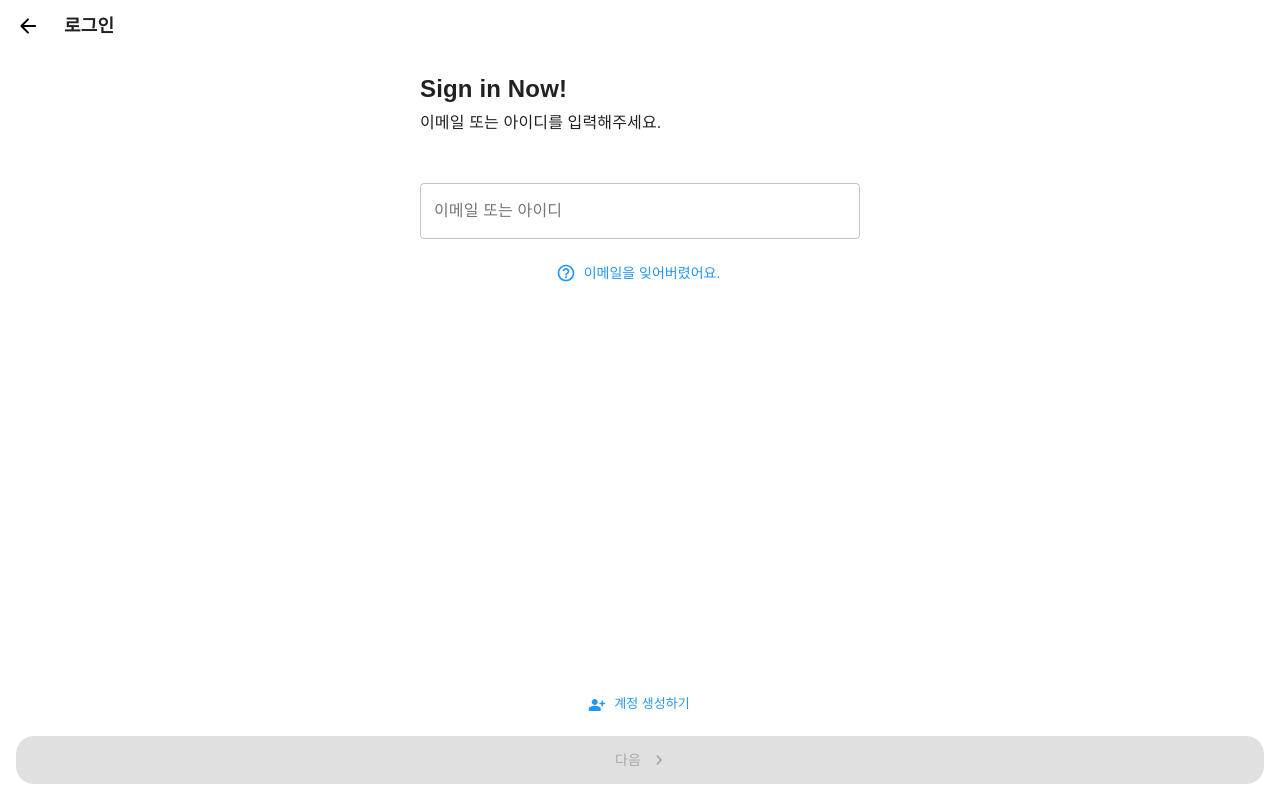
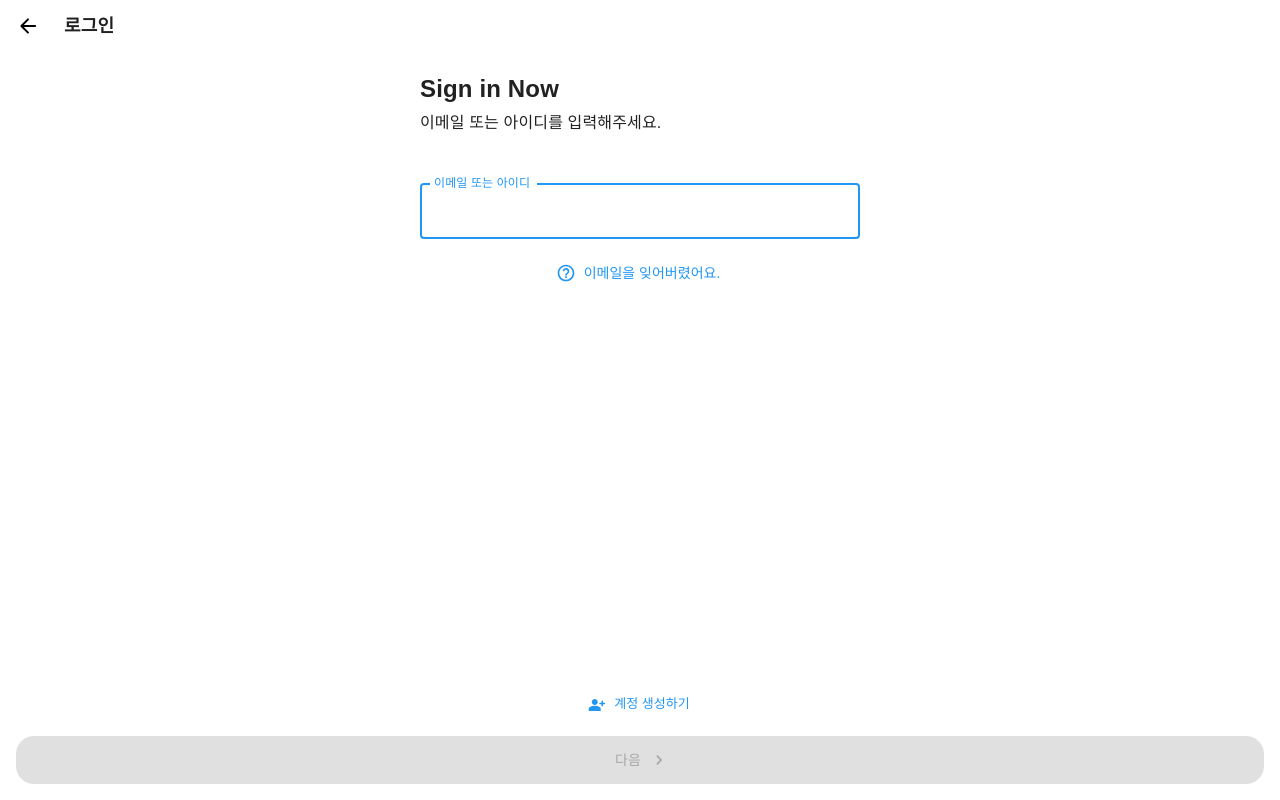
Before and after one commit to parkcoool/doitnow-frontend, a React (Create React App) app: page /auth/login in a window 1280 px wide. Built offline with nearby package versions, Linux system fonts and the light colour scheme; a web font is replaced by a local one.

Commit message:
Feat: Add `autofocus` attribute on login inputs

```diff
--- a/src/apis/getToken.ts
+++ b/src/apis/getToken.ts
@@ -13,11 +13,11 @@ interface GetTokenBody {
 interface GetTokenResponse {
   accessToken: {
     token: string;
-    expiresAt: string;
+    expiresIn: string;
   };
   refreshToken: {
     token: string;
-    expiresAt: string;
+    expiresIn: string;
   };
 }
 
--- a/src/pages/auth/login/Identifier.tsx
+++ b/src/pages/auth/login/Identifier.tsx
@@ -31,7 +31,7 @@ export default function Identifier({ loginData, loginDataDispatch, errorMessage,
           margin: "16px 0 0 0",
         }}
       >
-        Sign in Now!
+        Sign in Now
       </h1>
       <h2
         css={{
@@ -52,6 +52,7 @@ export default function Identifier({ loginData, loginDataDispatch, errorMessage,
         }}
       >
         <TextField
+          autoFocus
           disabled={loading}
           error={errorMessage !== undefined}
           helperText={errorMessage}
--- a/src/pages/auth/login/Password.tsx
+++ b/src/pages/auth/login/Password.tsx
@@ -37,7 +37,7 @@ export default function Password({ loginData, loginDataDispatch, errorMessage, l
           margin: "16px 0 0 0",
         }}
       >
-        Sign in Now!
+        Sign in Now
       </h1>
       <h2
         css={{
@@ -84,8 +84,8 @@ export default function Password({ loginData, loginDataDispatch, errorMessage, l
           margin: "16px 0 0 0",
         }}
       >
-        <input type="text" name="email" value={loginData.identifier} autoComplete="username email" readOnly hidden />
         <TextField
+          autoFocus
           disabled={loading}
           error={errorMessage !== undefined}
           helperText={errorMessage}
```
